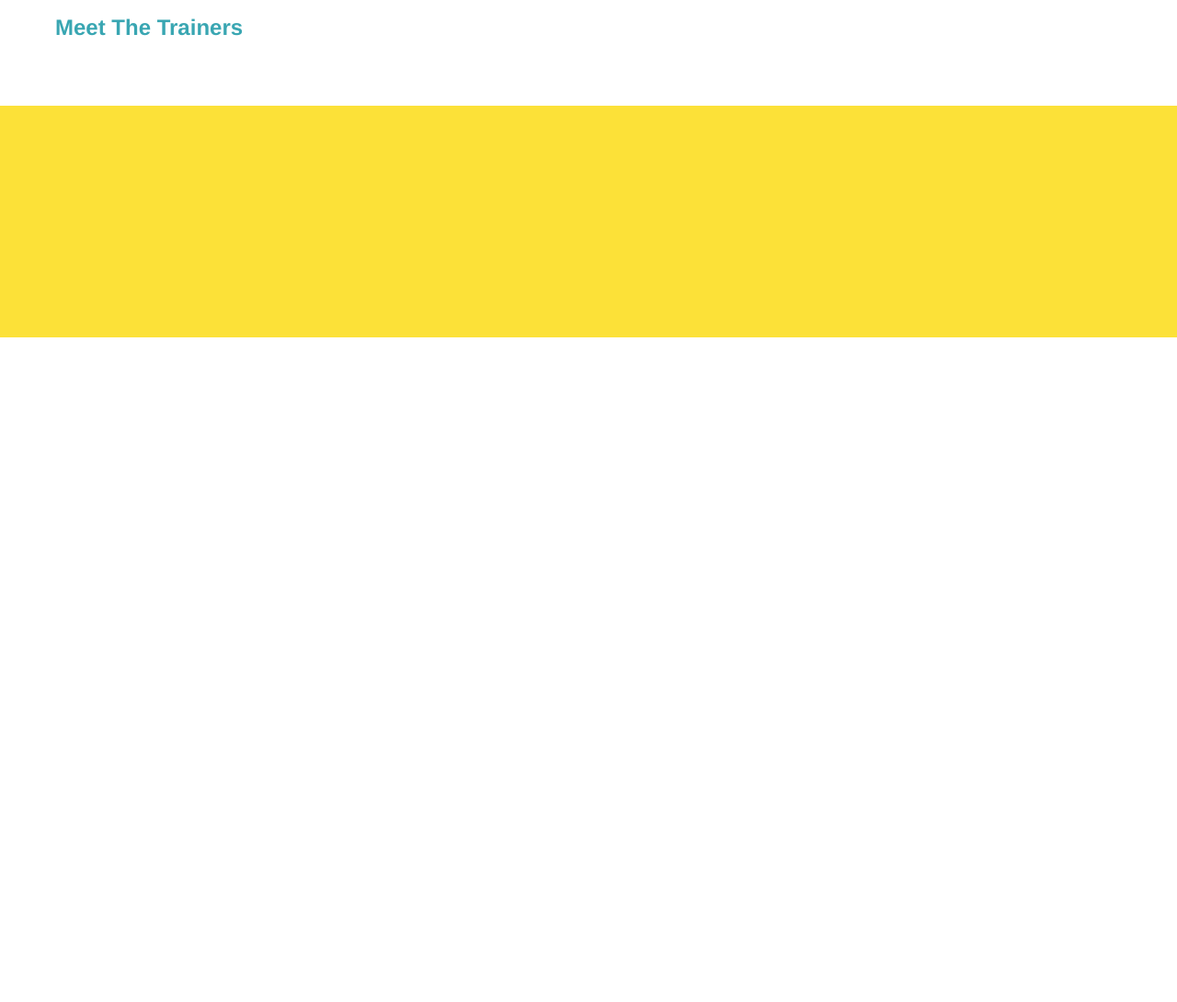
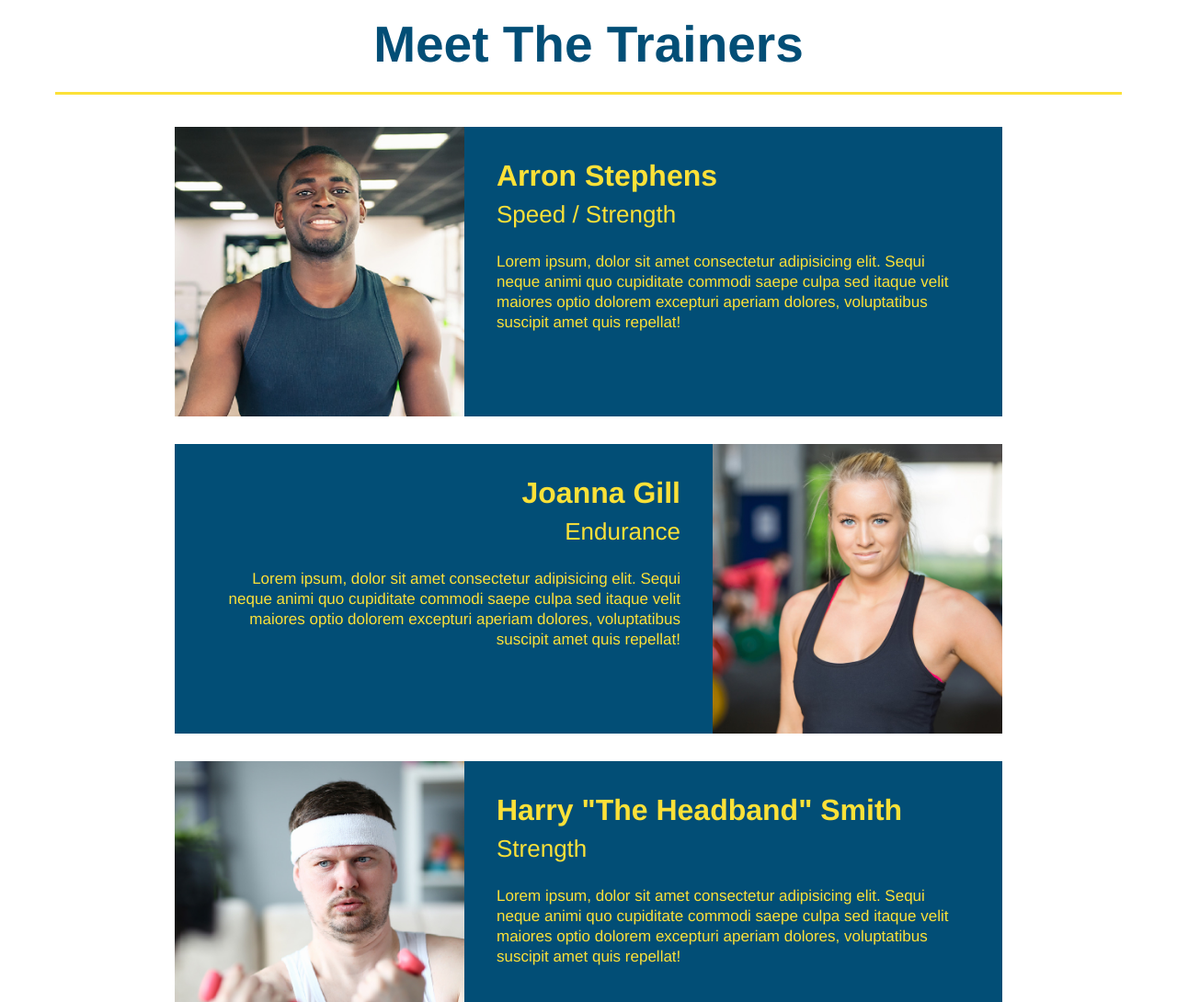
Before and after one commit to Stubblefish/run-buddy, a plain HTML site: page index.html in a window 1280 px wide. Shown: the part 2680-3770 px from the top of the page at 92% size. Before the commit the page ends 3047 px from the top, so only its background shows below. Drawn offline with Linux system fonts and the light colour scheme.

Commit message:
trainers added

```diff
--- a/assets/css/style.css
+++ b/assets/css/style.css
@@ -176,3 +176,50 @@ section {
 .steps span {
     font-size: 38px;
 }
+
+.trainers {
+    text-align: center;
+}
+
+.trainer {
+    width: 900px;
+    margin: 0 auto 30px auto;
+    background: #024e76;
+    color: #fce138;
+    overflow: auto;
+}
+
+.trainer img {
+    width: 35%;
+    float: left;
+}
+
+.trainer-bio {
+    padding: 35px;
+    float: left;
+    width: 65%;
+}
+
+.text-left {
+    text-align: left;
+}
+
+.text-right {
+    text-align: right;
+}
+
+.trainer-bio h3 {
+    font-size: 32px;
+    margin-bottom: 8px;
+}
+
+.trainer-bio h4 {
+    font-weight: lighter;
+    font-size: 26px;
+    margin-bottom: 25px;
+}
+
+.trainer-bio p {
+    font-size: 17px;
+    line-height: 1.3;
+}
--- a/index.html
+++ b/index.html
@@ -102,8 +102,45 @@
   </section>
 
   <!-- "meet the trainers" section -->
-  <section>
-    <h2>Meet The Trainers</h2>
+  <section id="your-trainers" class="trainers">
+    <h2 class="section-title primary-border">
+      Meet The Trainers
+    </h2>
+    <!-- Trainer 1 bio -->
+      <article class="trainer">
+        <img src="./assets/images/trainer-1.jpg" alt="Arron Stephens in his workout clothes, ready to pump iron" />
+          <div class="trainer-bio text-left">
+            <h3>Arron Stephens</h3>
+            <h4>Speed / Strength</h4>
+            <p>
+              Lorem ipsum, dolor sit amet consectetur adipisicing elit. Sequi neque animi quo cupiditate commodi saepe culpa sed
+      itaque velit maiores optio dolorem excepturi aperiam dolores, voluptatibus suscipit amet quis repellat!
+            </p>
+          </div>
+      </article>
+      <!-- Trainer 2 bio -->
+      <article class="trainer">
+        <div class="trainer-bio text-right">
+          <h3>Joanna Gill</h3>
+          <h4>Endurance</h4>
+          <p>Lorem ipsum, dolor sit amet consectetur adipisicing elit. Sequi neque animi quo cupiditate commodi saepe culpa sed
+            itaque velit maiores optio dolorem excepturi aperiam dolores, voluptatibus suscipit amet quis repellat!
+          </p>
+        </div>
+      <img src="assets/images/trainer-2.jpg" alt="Joanna Gill cooling off after a workout" />
+      </article>
+      <!-- Trainer 3 bio -->
+      <article class="trainer">
+        <img src="assets/images/trainer-3.jpg" alt="Harry seen wearing a headband lifting comically pink weights"/>
+        <div class="trainer-bio text-left">
+          <h3>Harry "The Headband" Smith</h3>
+          <h4>Strength</h4>
+          <p>Lorem ipsum, dolor sit amet consectetur adipisicing elit. Sequi neque animi quo cupiditate commodi saepe culpa sed
+            itaque velit maiores optio dolorem excepturi aperiam dolores, voluptatibus suscipit amet quis repellat!
+          </p>
+        </div>
+
+      </article>
   </section>
 
   <!-- "reach out" section -->
```
Also changed, not shown: assets/images/trainer-1.jpg (added), assets/images/trainer-2.jpg (added), assets/images/trainer-3.jpg (added).
